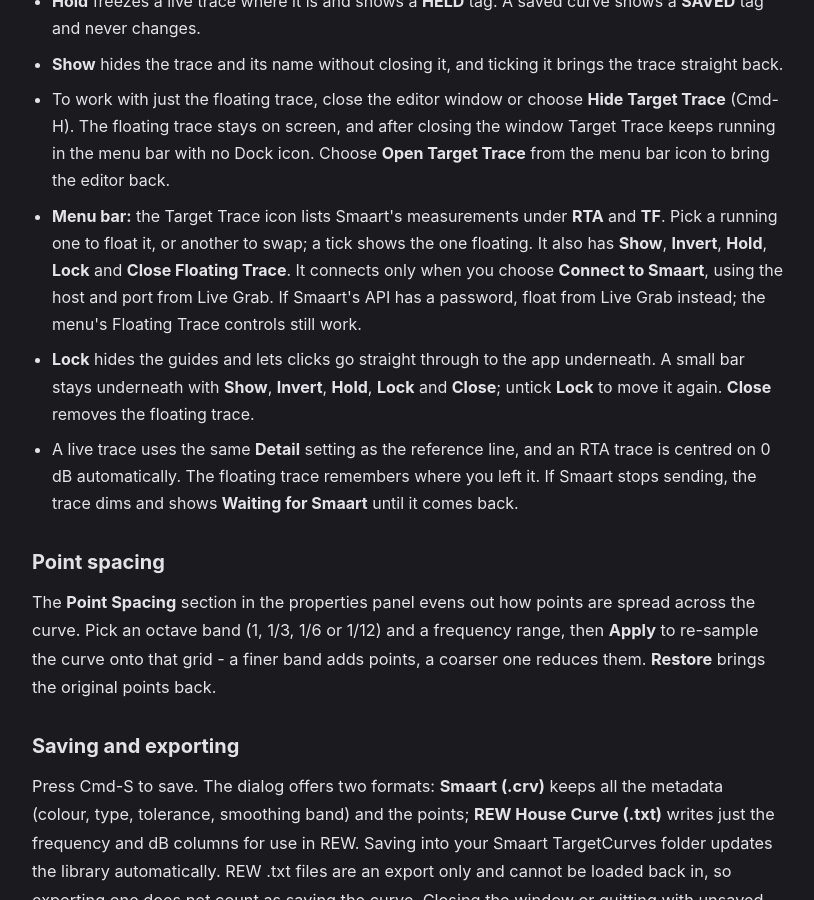
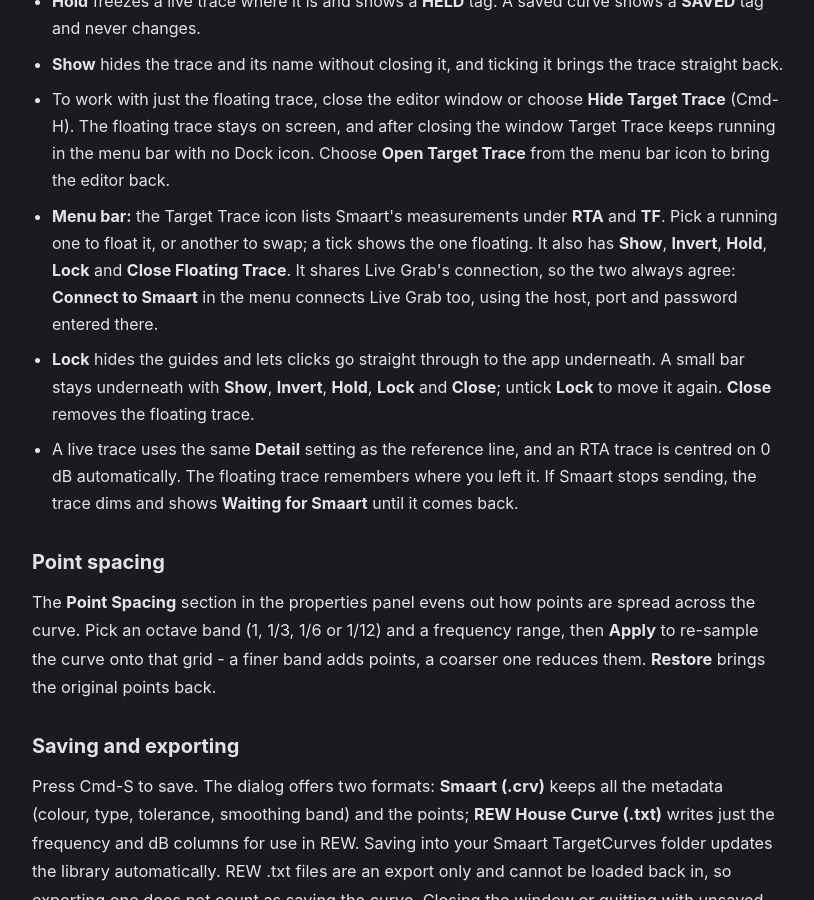
Before and after one commit to BSKapps/bskapps.github.io, a Jekyll site: the page built from articles/target-trace-guide/index.html, in a window 1280 px wide and 900 px high, scrolled down 4331 px. Shown: the whole window, without its empty margins (232-1046 px from the left). Built offline with Jekyll 4.4.1, drawn with Linux system fonts in a browser that asks for light colours.

Commit message:
Target Trace guide: the menu bar shares Live Grab's connection

```diff
--- a/_data/guides/target-trace-guide.json
+++ b/_data/guides/target-trace-guide.json
@@ -197,7 +197,7 @@
             "**Hold** freezes a live trace where it is and shows a **HELD** tag. A saved curve shows a **SAVED** tag and never changes.",
             "**Show** hides the trace and its name without closing it, and ticking it brings the trace straight back.",
             "To work with just the floating trace, close the editor window or choose **Hide Target Trace** (Cmd-H). The floating trace stays on screen, and after closing the window Target Trace keeps running in the menu bar with no Dock icon. Choose **Open Target Trace** from the menu bar icon to bring the editor back.",
-    "**Menu bar:** the Target Trace icon lists Smaart's measurements under **RTA** and **TF**. Pick a running one to float it, or another to swap; a tick shows the one floating. It also has **Show**, **Invert**, **Hold**, **Lock** and **Close Floating Trace**. It connects only when you choose **Connect to Smaart**, using the host and port from Live Grab. If Smaart's API has a password, float from Live Grab instead; the menu's Floating Trace controls still work.",
+    "**Menu bar:** the Target Trace icon lists Smaart's measurements under **RTA** and **TF**. Pick a running one to float it, or another to swap; a tick shows the one floating. It also has **Show**, **Invert**, **Hold**, **Lock** and **Close Floating Trace**. It shares Live Grab's connection, so the two always agree: **Connect to Smaart** in the menu connects Live Grab too, using the host, port and password entered there.",
             "**Lock** hides the guides and lets clicks go straight through to the app underneath. A small bar stays underneath with **Show**, **Invert**, **Hold**, **Lock** and **Close**; untick **Lock** to move it again. **Close** removes the floating trace.",
             "A live trace uses the same **Detail** setting as the reference line, and an RTA trace is centred on 0 dB automatically. The floating trace remembers where you left it. If Smaart stops sending, the trace dims and shows **Waiting for Smaart** until it comes back."
           ]
```
